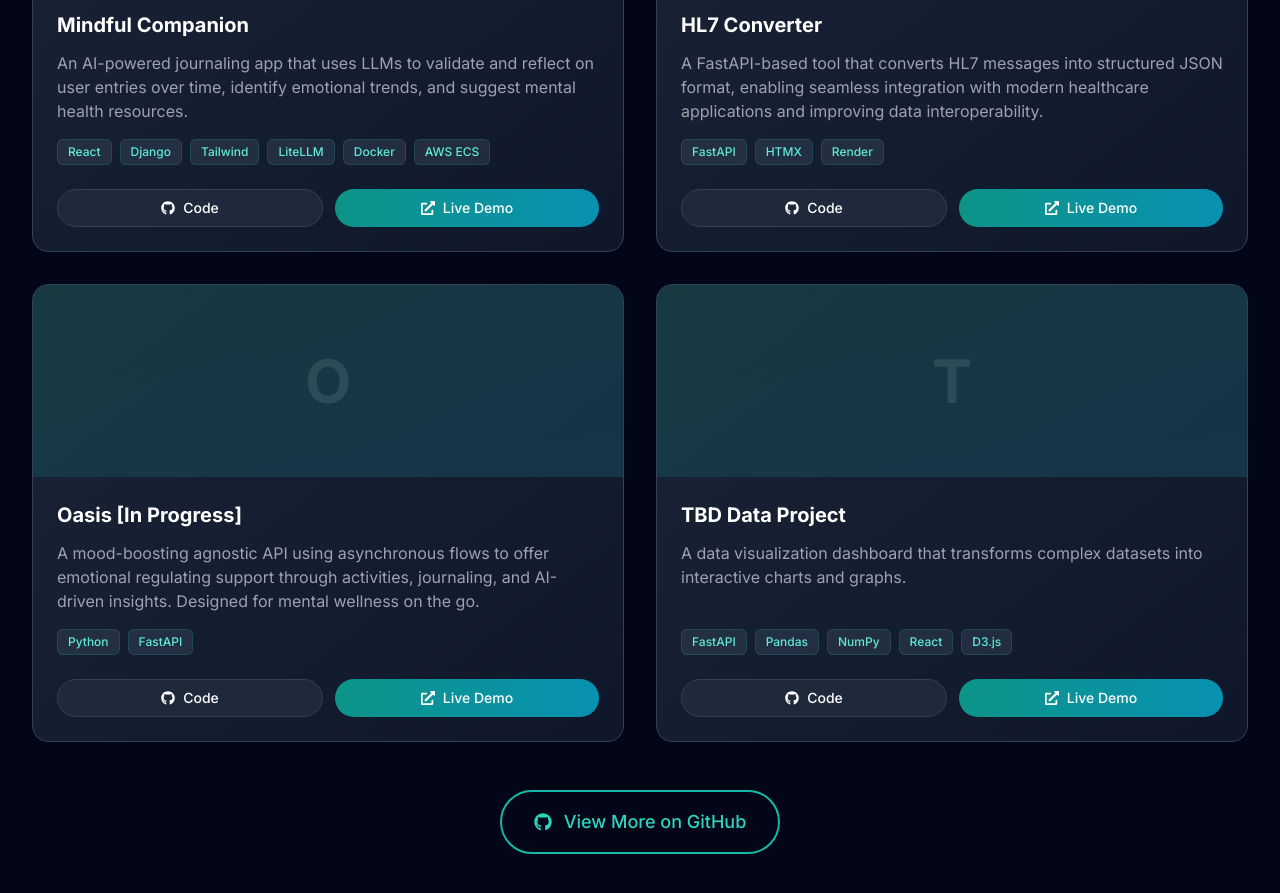
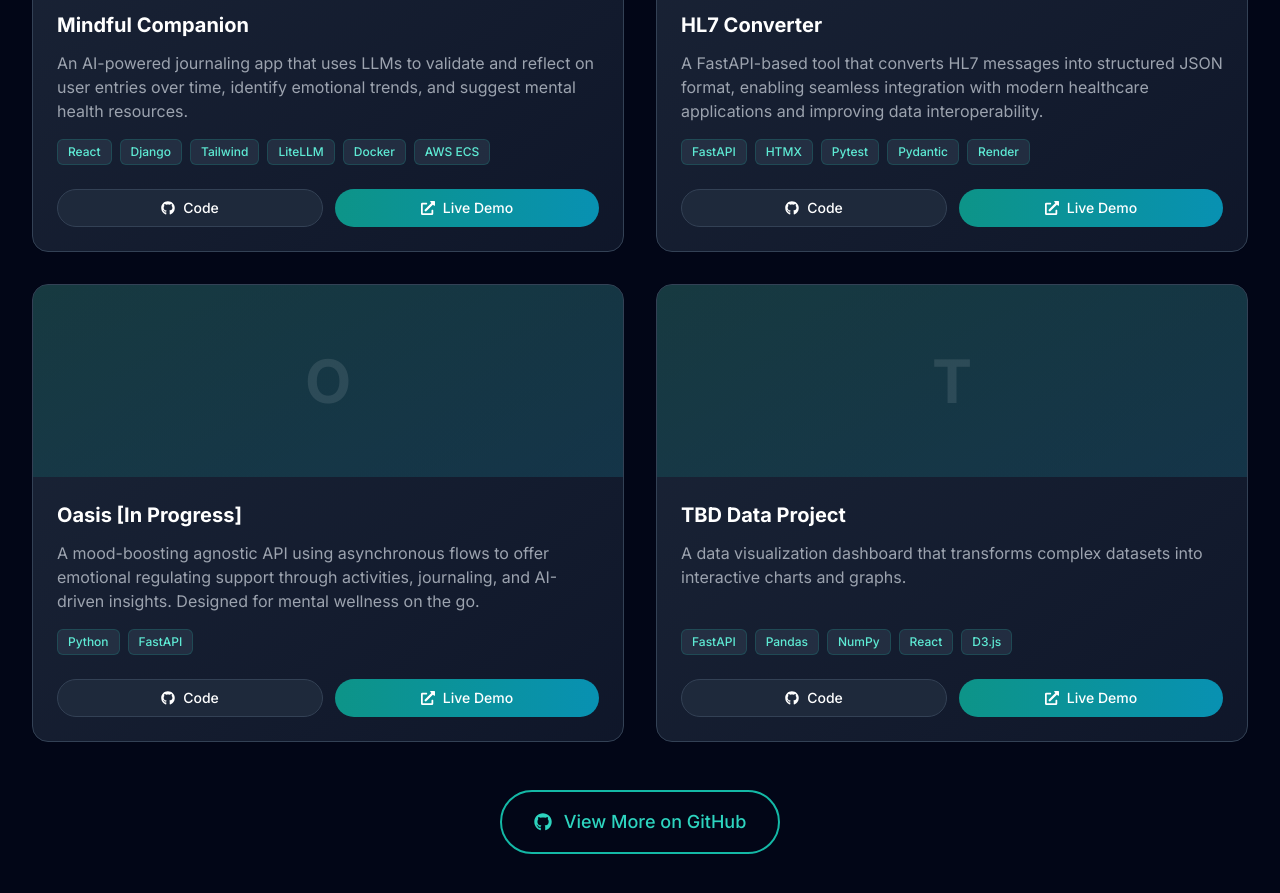
Before and after one commit to gkatsikis/gkats-portfolio, a React (Vite) app: page / in a window 1280 px wide. Shown: the part 5080-5973 px from the top of the page. Built offline with nearby package versions, Linux system fonts and the light colour scheme.

Commit message:
add technologies to hl7 converter

```diff
--- a/src/data/projects.js
+++ b/src/data/projects.js
@@ -14,7 +14,7 @@ export const projects = [
     title: 'HL7 Converter',
     description: 'A FastAPI-based tool that converts HL7 messages into structured JSON format, enabling seamless integration with modern healthcare applications and improving data interoperability.',
     image: '/hl7converter.png',
-    technologies: ['FastAPI', 'HTMX', 'Render'],
+    technologies: ['FastAPI', 'HTMX', 'Pytest', 'Pydantic', 'Render'],
     githubUrl: 'https://github.com/gkatsikis/HL7-Converter',
     liveUrl: 'https://hl7-converter.onrender.com/',
     featured: true,
```
